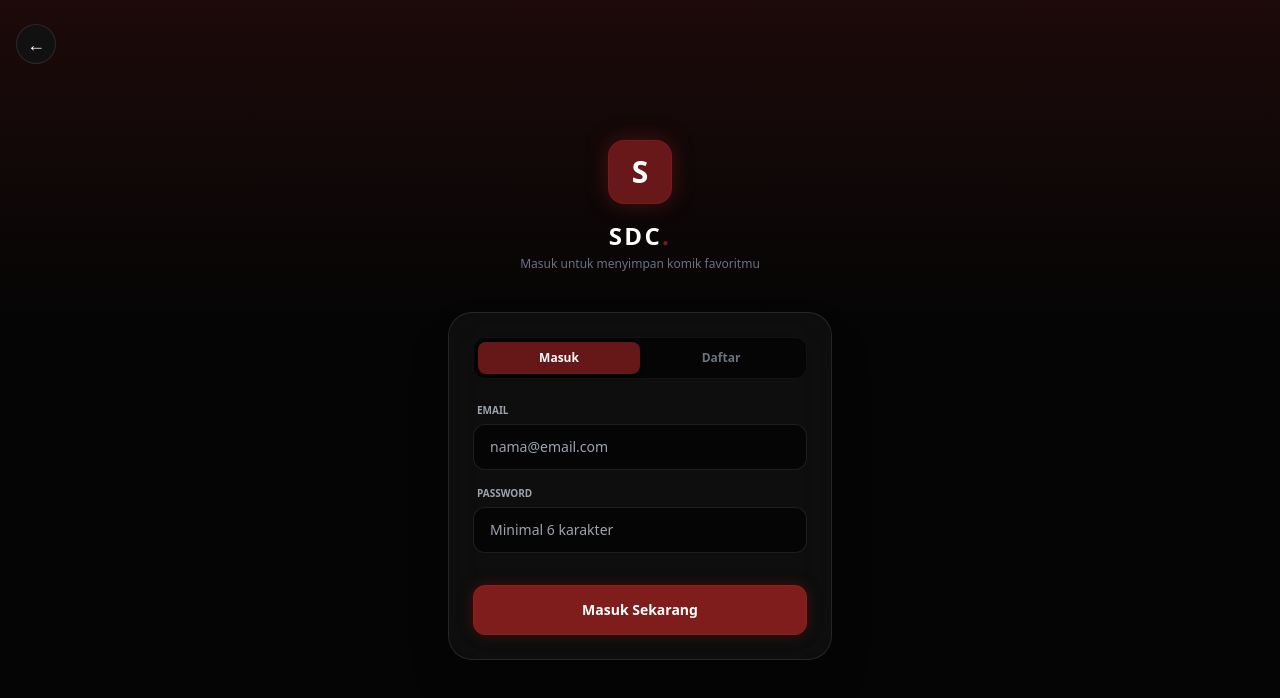
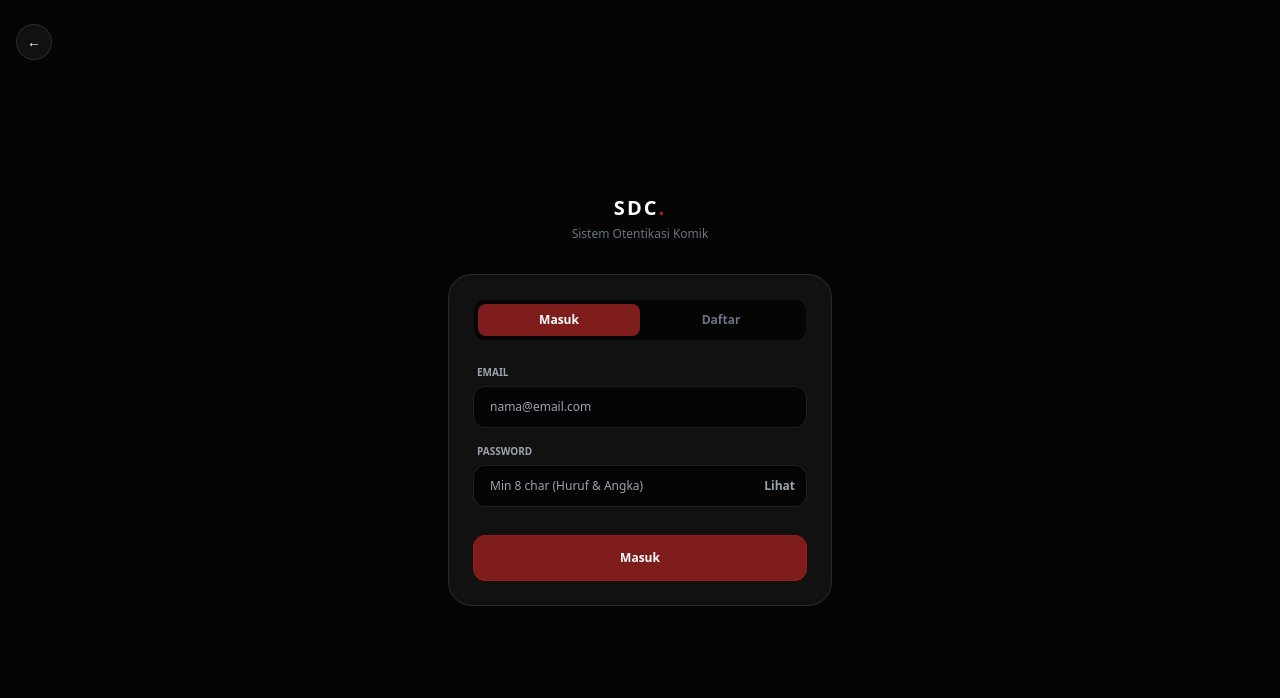
Before and after one commit to xilv25/stardoomcomic, a Next.js app: page /login in a window 1280 px wide. Shown: the top 698 px of the page. Built offline with nearby package versions, Linux system fonts and the light colour scheme; no server answers.

Commit message:
Update page.tsx

```diff
--- a/app/login/page.tsx
+++ b/app/login/page.tsx
@@ -2,21 +2,41 @@
 
 import { useState } from 'react';
 import { useRouter } from 'next/navigation';
-import { supabase } from '../utils/supabase';// Pastikan path ini sesuai
-import Link from 'next/link';
+import { supabase } from '../utils/supabase';
 
 export default function LoginPage() {
   const router = useRouter();
   const [isLogin, setIsLogin] = useState(true);
   const [email, setEmail] = useState('');
   const [password, setPassword] = useState('');
+  const [showPassword, setShowPassword] = useState(false);
   const [loading, setLoading] = useState(false);
   const [errorMsg, setErrorMsg] = useState('');
+
+  // Validasi Password Kuat: Min 8 char, ada Huruf Besar, Kecil, Angka, TANPA SIMBOL
+  const validatePassword = (pass: string) => {
+    const hasSymbol = /[^A-Za-z0-9]/.test(pass);
+    if (hasSymbol) return "Password tidak boleh mengandung simbol!";
+    if (pass.length < 8) return "Password minimal 8 karakter!";
+    if (!/(?=.*[a-z])(?=.*[A-Z])(?=.*\d)/.test(pass)) {
+      return "Password harus gabungan Huruf Besar, Huruf Kecil, dan Angka!";
+    }
+    return null;
+  };
 
   const handleAuth = async (e: React.FormEvent) => {
     e.preventDefault();
     setLoading(true);
     setErrorMsg('');
+
+    if (!isLogin) {
+      const passError = validatePassword(password);
+      if (passError) {
+        setErrorMsg(passError);
+        setLoading(false);
+        return;
+      }
+    }
 
     try {
       if (isLogin) {
@@ -27,13 +47,10 @@ export default function LoginPage() {
         const { error } = await supabase.auth.signUp({ email, password });
         if (error) throw error;
 
-        // Auto login setelah daftar (karena confirm email dimatikan)
         await supabase.auth.signInWithPassword({ email, password });
 
-        // Jadikan pendaftar pertama otomatis jadi Admin (Opsional, tapi mempermudahmu)
         const { data: { user } } = await supabase.auth.getUser();
         if (user) {
-          // Update username default
           await supabase.from('profiles').update({
             username: email.split('@')[0]
           }).eq('id', user.id);
@@ -50,44 +67,56 @@ export default function LoginPage() {
   return (
     <main className="min-h-screen bg-[#050505] text-white flex flex-col items-center justify-center p-4 relative selection:bg-red-900/50">
 
-      {/* Background Glow */}
-      <div className="absolute top-0 w-full h-[40vh] bg-gradient-to-b from-red-900/20 to-transparent pointer-events-none"></div>
-
-      <button onClick={() => router.back()} className="absolute top-6 left-4 w-10 h-10 bg-[#111] border border-white/10 rounded-full flex items-center justify-center text-lg hover:bg-white/5 transition-colors z-10">
+      <button onClick={() => router.back()} className="absolute top-6 left-4 w-9 h-9 bg-[#111] border border-white/10 rounded-full flex items-center justify-center text-sm hover:bg-white/5 transition-colors z-10">
         ←
       </button>
 
       <div className="w-full max-w-sm z-10">
-        <div className="text-center mb-10">
-          <div className="w-16 h-16 bg-red-900/80 border border-red-800/50 rounded-2xl mx-auto flex items-center justify-center font-extrabold text-white text-3xl shadow-[0_0_20px_rgba(127,29,29,0.5)] mb-4">S</div>
-          <h1 className="text-2xl font-extrabold tracking-widest">SDC<span className="text-red-900">.</span></h1>
-          <p className="text-gray-500 text-xs mt-1">Masuk untuk menyimpan komik favoritmu</p>
+        <div className="text-center mb-8">
+          <h1 className="text-xl font-extrabold tracking-widest uppercase">SDC<span className="text-red-700">.</span></h1>
+          <p className="text-gray-500 text-xs mt-1">Sistem Otentikasi Komik</p>
         </div>
 
-        <form onSubmit={handleAuth} className="bg-[#111]/80 backdrop-blur-xl border border-white/10 p-6 rounded-3xl shadow-2xl flex flex-col gap-4">
+        <form onSubmit={handleAuth} className="bg-[#111] border border-white/10 p-6 rounded-3xl shadow-2xl flex flex-col gap-4">
 
           <div className="flex bg-[#050505] rounded-xl p-1 border border-white/5 mb-2">
-            <button type="button" onClick={() => setIsLogin(true)} className={`flex-1 py-2 text-xs font-bold rounded-lg transition-all ${isLogin ? 'bg-red-900/80 text-white shadow-md' : 'text-gray-500 hover:text-gray-300'}`}>Masuk</button>
-            <button type="button" onClick={() => setIsLogin(false)} className={`flex-1 py-2 text-xs font-bold rounded-lg transition-all ${!isLogin ? 'bg-red-900/80 text-white shadow-md' : 'text-gray-500 hover:text-gray-300'}`}>Daftar</button>
+            <button type="button" onClick={() => setIsLogin(true)} className={`flex-1 py-2 text-xs font-bold rounded-lg transition-all ${isLogin ? 'bg-red-900 text-white' : 'text-gray-500'}`}>Masuk</button>
+            <button type="button" onClick={() => setIsLogin(false)} className={`flex-1 py-2 text-xs font-bold rounded-lg transition-all ${!isLogin ? 'bg-red-900 text-white' : 'text-gray-500'}`}>Daftar</button>
           </div>
 
-          {errorMsg && <div className="bg-red-900/20 border border-red-900/50 text-red-400 text-[11px] p-3 rounded-xl text-center font-bold">{errorMsg}</div>}
+          {errorMsg && <div className="bg-red-950/40 border border-red-900/50 text-red-400 text-[11px] p-3 rounded-xl text-center font-bold">{errorMsg}</div>}
 
           <div className="flex flex-col gap-1.5">
             <label className="text-[10px] text-gray-400 font-bold uppercase ml-1">Email</label>
-            <input type="email" required value={email} onChange={(e) => setEmail(e.target.value)} className="w-full bg-[#050505] border border-white/10 rounded-xl px-4 py-3 text-sm text-white focus:outline-none focus:border-red-800 transition-colors" placeholder="nama@email.com" />
+            <input type="email" required value={email} onChange={(e) => setEmail(e.target.value)} className="w-full bg-[#050505] border border-white/10 rounded-xl px-4 py-3 text-xs text-white focus:outline-none focus:border-red-800" placeholder="nama@email.com" />
           </div>
 
-          <div className="flex flex-col gap-1.5">
+          <div className="flex flex-col gap-1.5 relative">
             <label className="text-[10px] text-gray-400 font-bold uppercase ml-1">Password</label>
-            <input type="password" required value={password} onChange={(e) => setPassword(e.target.value)} className="w-full bg-[#050505] border border-white/10 rounded-xl px-4 py-3 text-sm text-white focus:outline-none focus:border-red-800 transition-colors" placeholder="Minimal 6 karakter" minLength={6} />
+            <div className="relative">
+              <input
+                type={showPassword ? "text" : "password"}
+                required
+                value={password}
+                onChange={(e) => setPassword(e.target.value)}
+                className="w-full bg-[#050505] border border-white/10 rounded-xl px-4 py-3 pr-10 text-xs text-white focus:outline-none focus:border-red-800"
+                placeholder="Min 8 char (Huruf & Angka)"
+              />
+              <button
+                type="button"
+                onClick={() => setShowPassword(!showPassword)}
+                className="absolute right-3 top-1/2 -translate-y-1/2 text-gray-400 text-xs font-bold hover:text-white"
+              >
+                {showPassword ? "Sembunyi" : "Lihat"}
+              </button>
+            </div>
           </div>
 
-          <button type="submit" disabled={loading} className="w-full bg-red-900 hover:bg-red-800 text-white font-extrabold py-3.5 rounded-xl mt-4 shadow-[0_0_15px_rgba(127,29,29,0.4)] border border-red-800 transition-all text-sm disabled:opacity-50">
-            {loading ? 'Memproses...' : (isLogin ? 'Masuk Sekarang' : 'Buat Akun')}
+          <button type="submit" disabled={loading} className="w-full bg-red-900 hover:bg-red-800 text-white font-extrabold py-3.5 rounded-xl mt-3 border border-red-800 transition-all text-xs disabled:opacity-50">
+            {loading ? 'Memproses...' : (isLogin ? 'Masuk' : 'Daftar Akun')}
           </button>
         </form>
       </div>
     </main>
   );
-            }
+}
```
